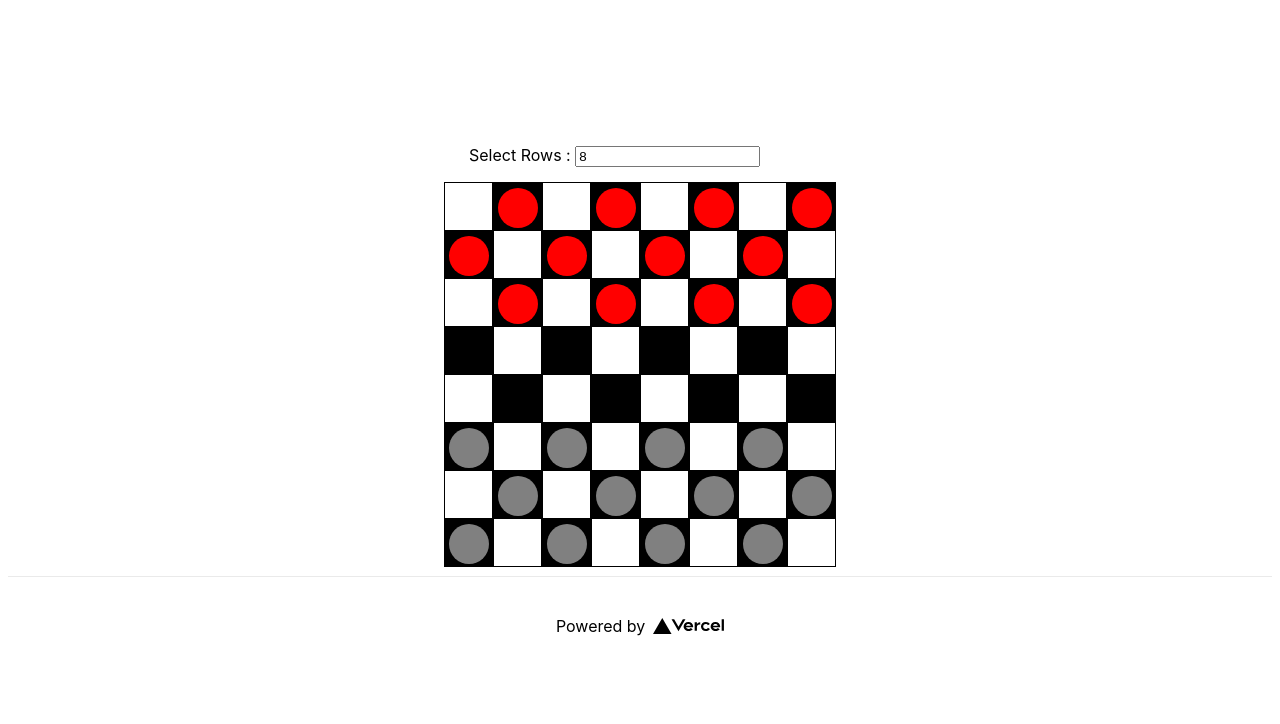
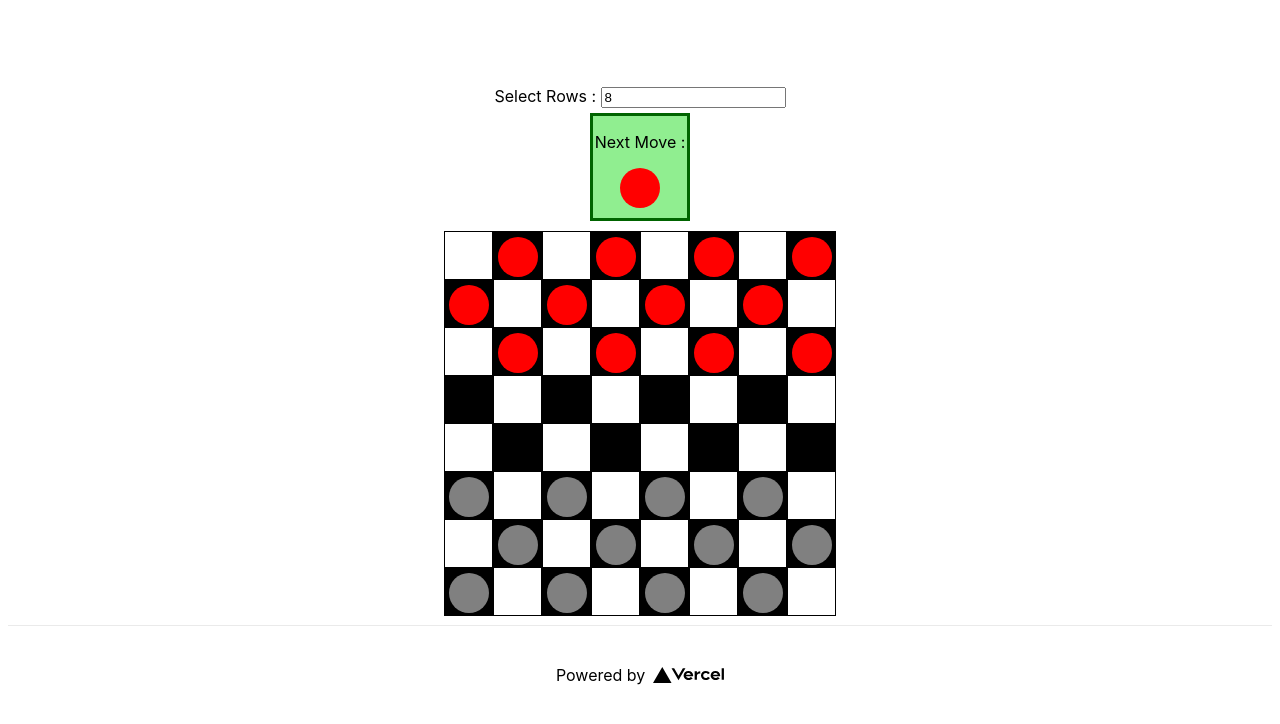
Before and after one commit to 343guiltyspark/ncheckers, a Next.js app: page / in a window 1280 px wide. Shown: the top 724 px of the page. Built offline with nearby package versions, Linux system fonts and the light colour scheme.

Commit message:
Updtate to provide html,css, and state for Active Player Icon

```diff
--- a/components/board.tsx
+++ b/components/board.tsx
@@ -31,11 +31,16 @@ export const Board: React.FC<boardProps> = (boardProps) => {
     console.log(nValue);
     setBoard([]);
     moves == false ? Loadboard(board, nValue, setBoard, setMoves) : null;
-    console.log(board);
+    setActive(2);
+  };
+
+  const setPlayer = () => {
+    return active == 2 ? "piece red" : active == 3 ? "piece gray" : null;
   };
 
   return (
     <div>
+      <div className={"top"}>
         <div className={"inputBox"}>
           <label htmlFor="nValue"> Select Rows : </label>
           <input
@@ -45,6 +50,12 @@ export const Board: React.FC<boardProps> = (boardProps) => {
             onChange={(e) => onChangeHandler(e)}
           ></input>
         </div>
+        <div className="activePlayer">
+          <p>Next Move :</p>
+          <div className={setPlayer()}></div>
+        </div>
+      </div>
+
       <main className={"board"}>
         {board.map((r, i) => (
           <Row
--- a/styles/globals.css
+++ b/styles/globals.css
@@ -16,6 +16,7 @@ a {
 }
 
 .board {
+  padding-top: 10px;
   margin-bottom: 10px;
 }
 
@@ -71,5 +72,21 @@ a {
 
 .inputBox {
   margin: auto;
-  padding: 20px;
+  padding: 5px;
+  text-align: center;
 }
+
+.top {
+  padding: 5px;
+}
+
+.activePlayer {
+  display: block;
+  margin-left: auto;
+  margin-right: auto;
+  width: 100px;
+  padding-bottom: 10px;
+  border: darkgreen 3px solid;
+  text-align: center;
+  background-color: lightgreen;
+}
```
Lines whose indentation alone changed are shown as unchanged.
